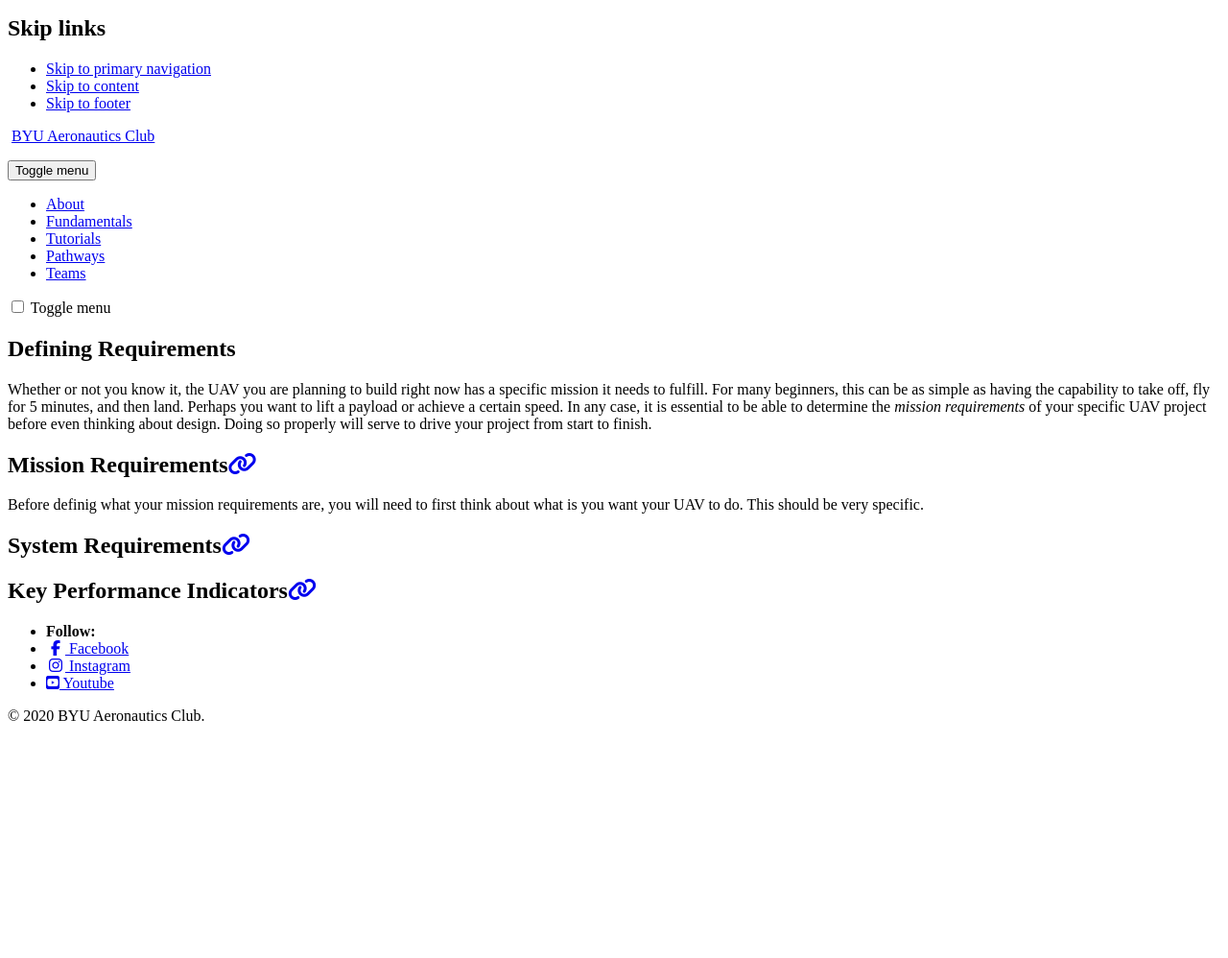
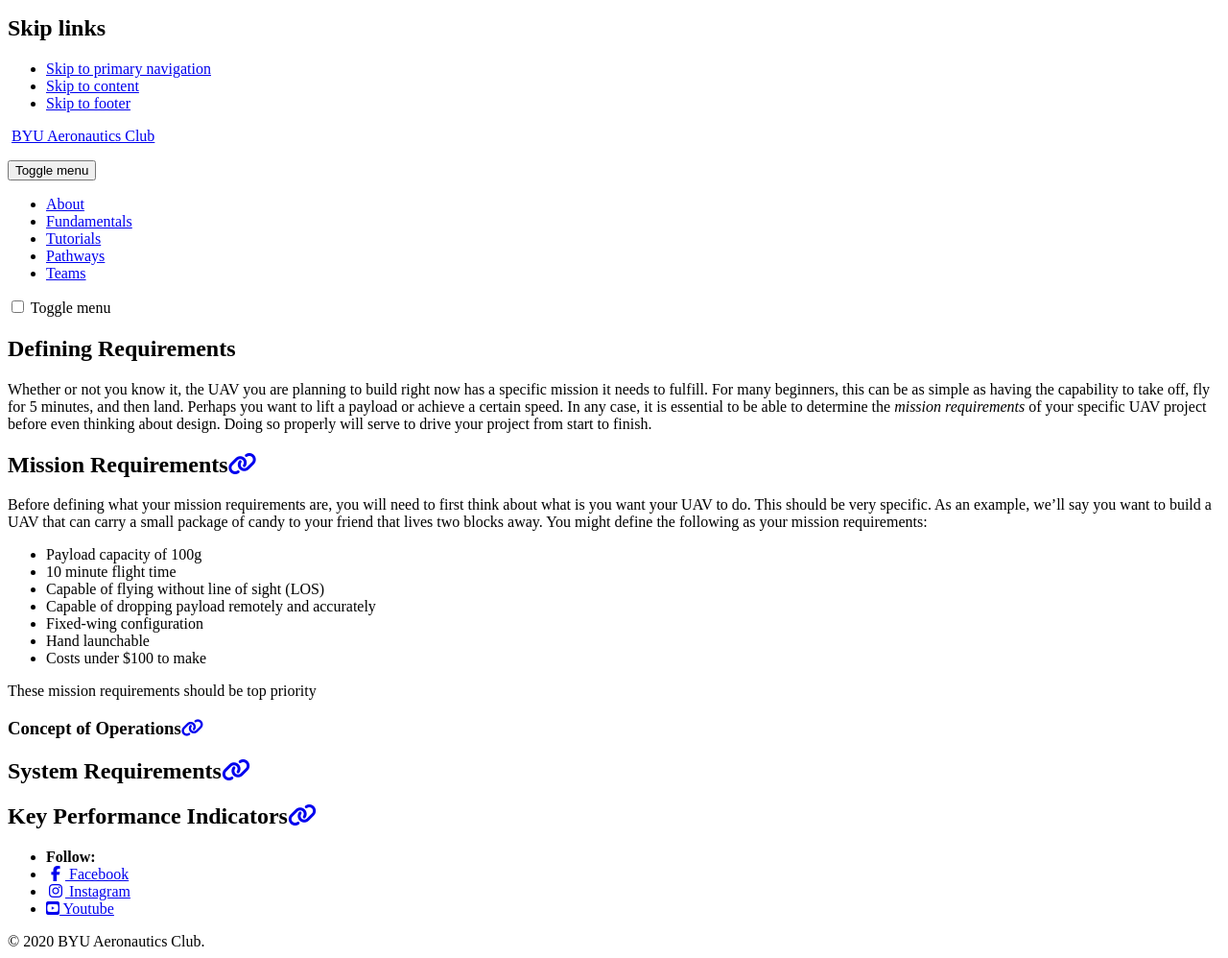
Before and after one commit to BYU-Aeronautics-Club/BYUAeronauticsClub.github.io, a Jekyll site: the page built from _pages/fundamentals/designtools/definingrequirements.md, in a window 1280 px wide, cut to the strip 112-1110 px from the top of the page. Shown: the whole strip at 96% size. Built offline with Jekyll 4.4.1, drawn with Linux system fonts in a browser that asks for light colours; cached includes are drawn as plain includes; nearby versions of some CDN libraries; before the commit the page ends 900 px from its top, so only the background shows below that.

Commit message:
Updating content

```diff
--- a/_pages/fundamentals/designtools/definingrequirements.md
+++ b/_pages/fundamentals/designtools/definingrequirements.md
@@ -10,7 +10,19 @@ sidebar:
 Whether or not you know it, the UAV you are planning to build right now has a specific mission it needs to fulfill. For many beginners, this can be as simple as having the capability to take off, fly for 5 minutes, and then land. Perhaps you want to lift a payload or achieve a certain speed. In any case, it is essential to be able to determine the *mission requirements* of your specific UAV project before even thinking about design. Doing so properly will serve to drive your project from start to finish.
 
 ## Mission Requirements
-Before definig what your mission requirements are, you will need to first think about what is you want your UAV to do. This should be very specific.
+Before defining what your mission requirements are, you will need to first think about what is you want your UAV to do. This should be very specific. As an example, we'll say you want to build a UAV that can carry a small package of candy to your friend that lives two blocks away. You might define the following as your mission requirements:
+
++ Payload capacity of 100g
++ 10 minute flight time
++ Capable of flying without line of sight (LOS)
++ Capable of dropping payload remotely and accurately
++ Fixed-wing configuration
++ Hand launchable
++ Costs under $100 to make
+
+These mission requirements should be top priority
+
+### Concept of Operations
 
 ## System Requirements
 
```
